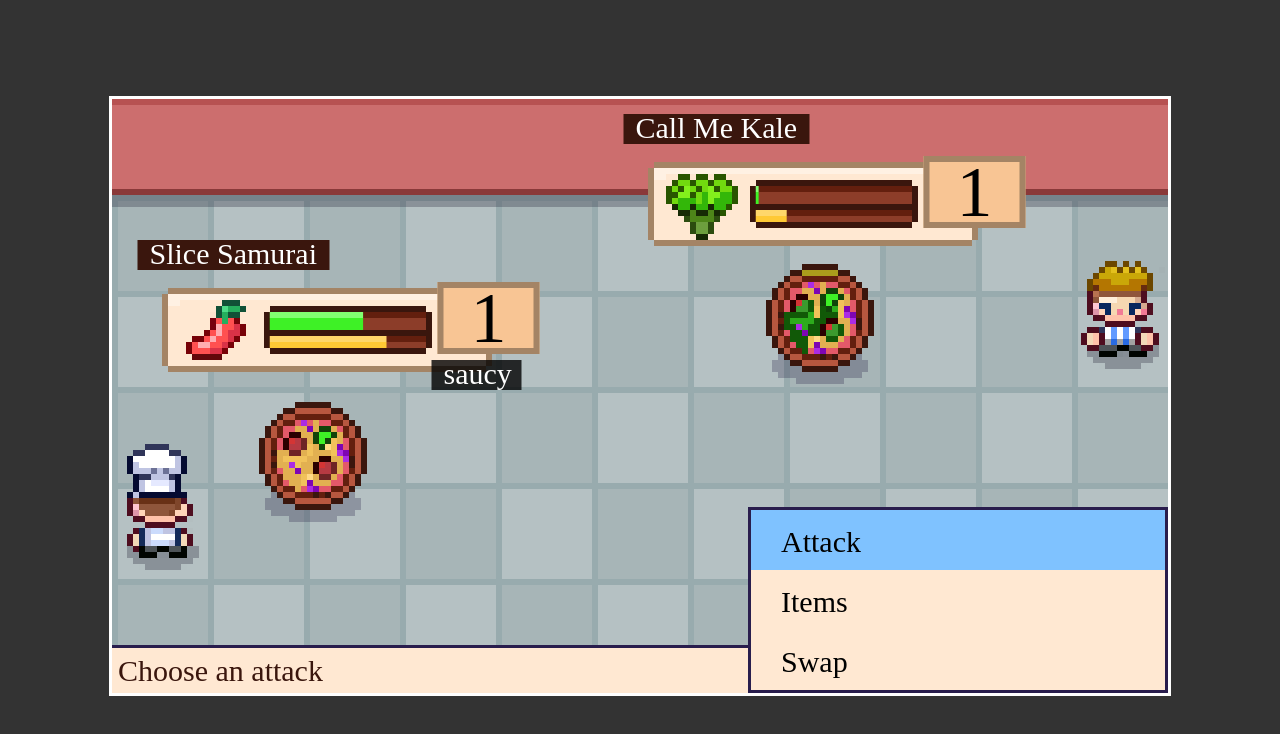
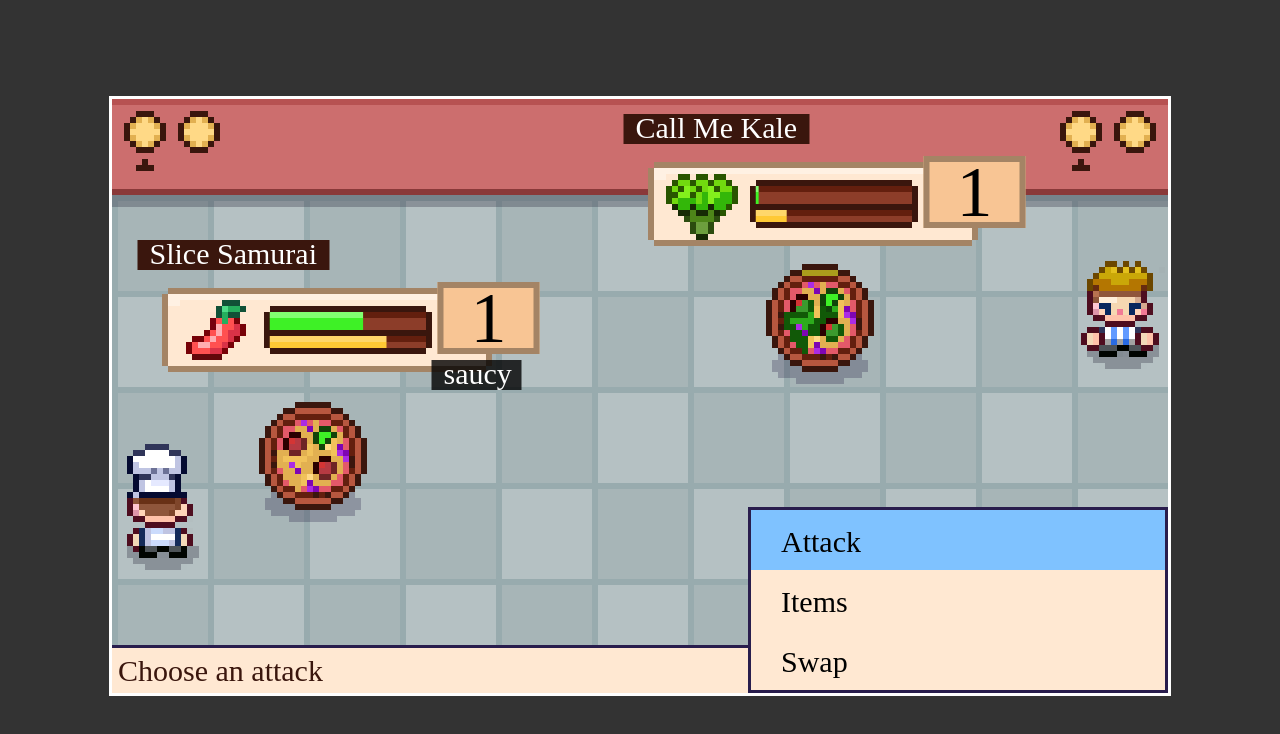
Before and after one commit to kpoteat26/Web-Programming, a plain HTML site: page Project Code/index.html in a window 1280 px wide. Drawn offline with Linux system fonts and the light colour scheme.

Commit message:
Sprint 2 Week 2 Commit Pt. 1 (Team HUD)

```diff
--- a/Project Code/Battle/Battle.js
+++ b/Project Code/Battle/Battle.js
@@ -78,11 +78,25 @@ class Battle {
         this.createElement();
         container.appendChild(this.element);
 
+        this.playerTeam = new Team("player", "Hero");
+        this.enemyTeam = new Team("enemy", "Bully");
+
         Object.keys(this.combatants).forEach(key => {
             let combatant = this.combatants[key];
             combatant.id = key;
             combatant.init(this.element);
+
+            //Add to correct team
+         if (combatant.team === "player") {
+                this.playerTeam.combatants.push(combatant);
+            } else if (combatant.team === "enemy") {
+                this.enemyTeam.combatants.push(combatant);
+         }
+
         })
+
+        this.playerTeam.init(this.element);
+        this.enemyTeam.init(this.element);
 
         this.turnCycle = new TurnCycle({
             battle: this,
--- a/Project Code/Battle/BattleEvent.js
+++ b/Project Code/Battle/BattleEvent.js
@@ -59,6 +59,10 @@ class BattleEvent {
     //Wait a little bit
     await utils.wait(600)
 
+    //Update Team Components
+    this.battle.playerTeam.update();
+    this.battle.enemyTeam.update();
+
     //stop blinking
     target.pizzaElement.classList.remove("battle-damage-blink");
     resolve();
@@ -107,6 +111,10 @@ class BattleEvent {
     replacement.update();
     await utils.wait(400);
 
+    //Update Team Components
+    this.battle.playerTeam.update();
+    this.battle.enemyTeam.update();
+
     resolve();
   }
 
--- a/Project Code/Battle/Team.js
+++ b/Project Code/Battle/Team.js
@@ -1,3 +1,50 @@
-/*
-    To be implemented
-*/
+class Team {
+    constructor(team, name) {
+        this.team = team;
+        this.name = name;
+        this.combatants = [];
+    }
+
+
+    createElement() {
+        this.element = document.createElement("div");
+        this.element.classList.add("Team");
+        this.element.setAttribute("data-team", this.team);
+        this.combatants.forEach(c => {
+            let icon = document.createElement("div");
+            icon.setAttribute("data-combatant", c.id);
+            icon.innerHTML = (`
+                <svg xmlns="http://www.w3.org/2000/svg" width="14" viewBox="0 -0.5 7 10" shape-rendering="crispEdges">
+                  <path stroke="#3a160d" d="M2 0h3M1 1h1M5 1h1M0 2h1M6 2h1M0 3h1M6 3h1M0 4h1M6 4h1M1 5h1M5 5h1M2 6h3" />
+                  <path stroke="#e2b051" d="M2 1h1M4 1h1M1 2h1M5 2h1M1 4h1M5 4h1M2 5h1M4 5h1" />
+                  <path stroke="#ffd986" d="M3 1h1M2 2h3M1 3h5M2 4h3M3 5h1" />
+
+                  <!-- Active indicator appears when needed with CSS -->
+                  <path class="active-pizza-indicator" stroke="#3a160d" d="M3 8h1M2 9h3" />
+
+                  <!-- Dead paths appear when needed with CSS -->
+                  <path class="dead-pizza" stroke="#3a160d" d="M2 0h3M1 1h1M5 1h1M0 2h1M2 2h1M4 2h1M6 2h1M0 3h1M3 3h1M6 3h1M0 4h1M2 4h1M4 4h1M6 4h1M1 5h1M5 5h1M2 6h3" />
+                  <path class="dead-pizza" stroke="#9b917f" d="M2 1h3M1 2h1M5 2h1" />
+                  <path class="dead-pizza" stroke="#c4bdae" d="M3 2h1M1 3h2M4 3h2M1 4h1M3 4h1M5 4h1M2 5h3" />
+                </svg>
+              `)
+              //Add to parent element
+              this.element.appendChild(icon)
+        })
+    }
+
+    update() {
+        this.combatants.forEach(c => {
+            const icon = this.element.querySelector(`[data-combatant="${c.id}"]`)
+            icon.setAttribute("data-dead", c.hp <= 0 );
+            icon.setAttribute("data-active", c.isActive );
+          })
+    }
+
+
+    init(container) {
+        this.createElement();
+        this.update();
+        container.appendChild(this.element);
+    }
+}
--- a/Project Code/styles/Team.css
+++ b/Project Code/styles/Team.css
@@ -1,3 +1,28 @@
-/*
-    To be implemented
-*/
+.Team {
+    display: flex;
+    position: absolute;
+    top:4px;
+    gap: 4px;
+  }
+  .Team[data-team="player"] {
+    left:4px;
+  }
+  .Team[data-team="enemy"] {
+    right:4px;
+  }
+
+  /* Start stateful paths as display:none */
+  .Team .dead-pizza {
+    display:none;
+  }
+  .Team .active-pizza-indicator {
+    display:none;
+  }
+
+  /* Display them as opted in by data-attributes */
+  .Team [data-dead="true"] .dead-pizza {
+    display:block;
+  }
+  .Team [data-active="true"] .active-pizza-indicator {
+    display:block;
+  }
```
